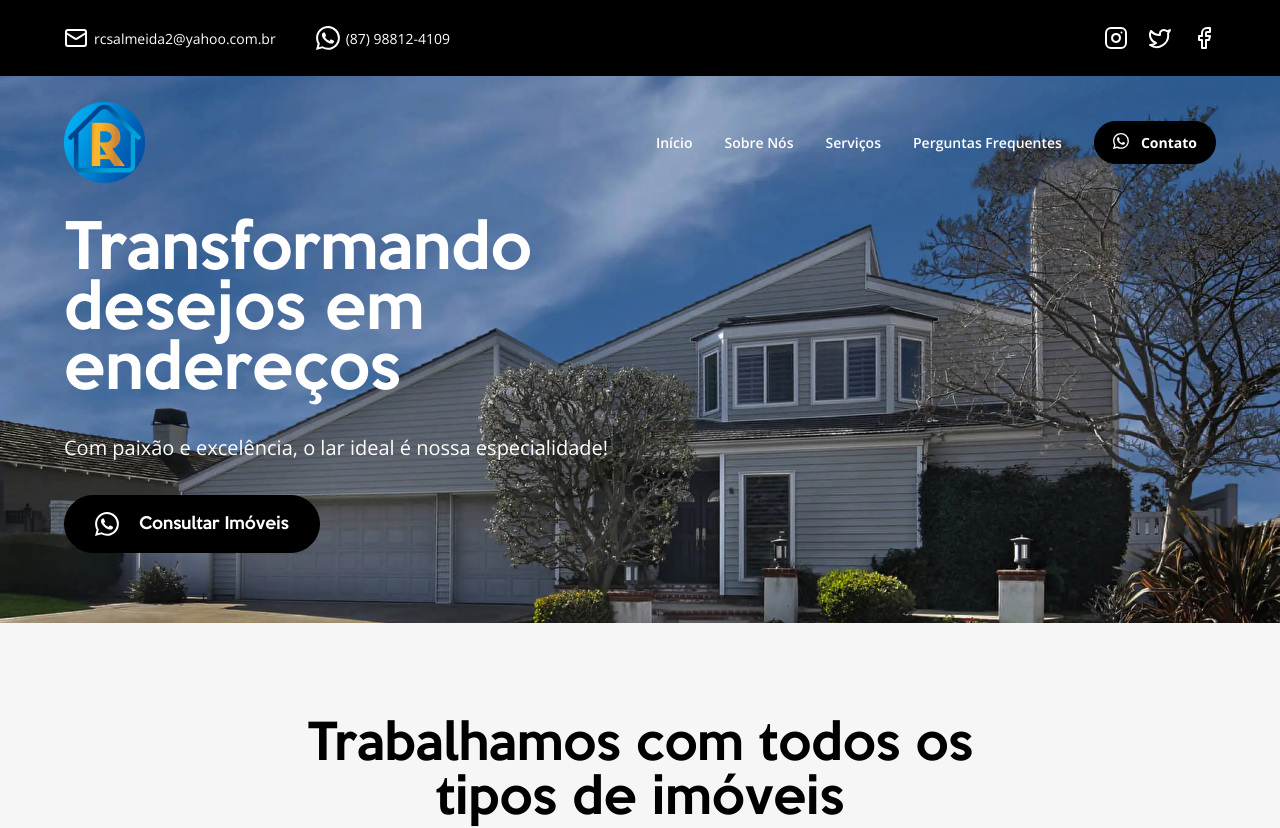
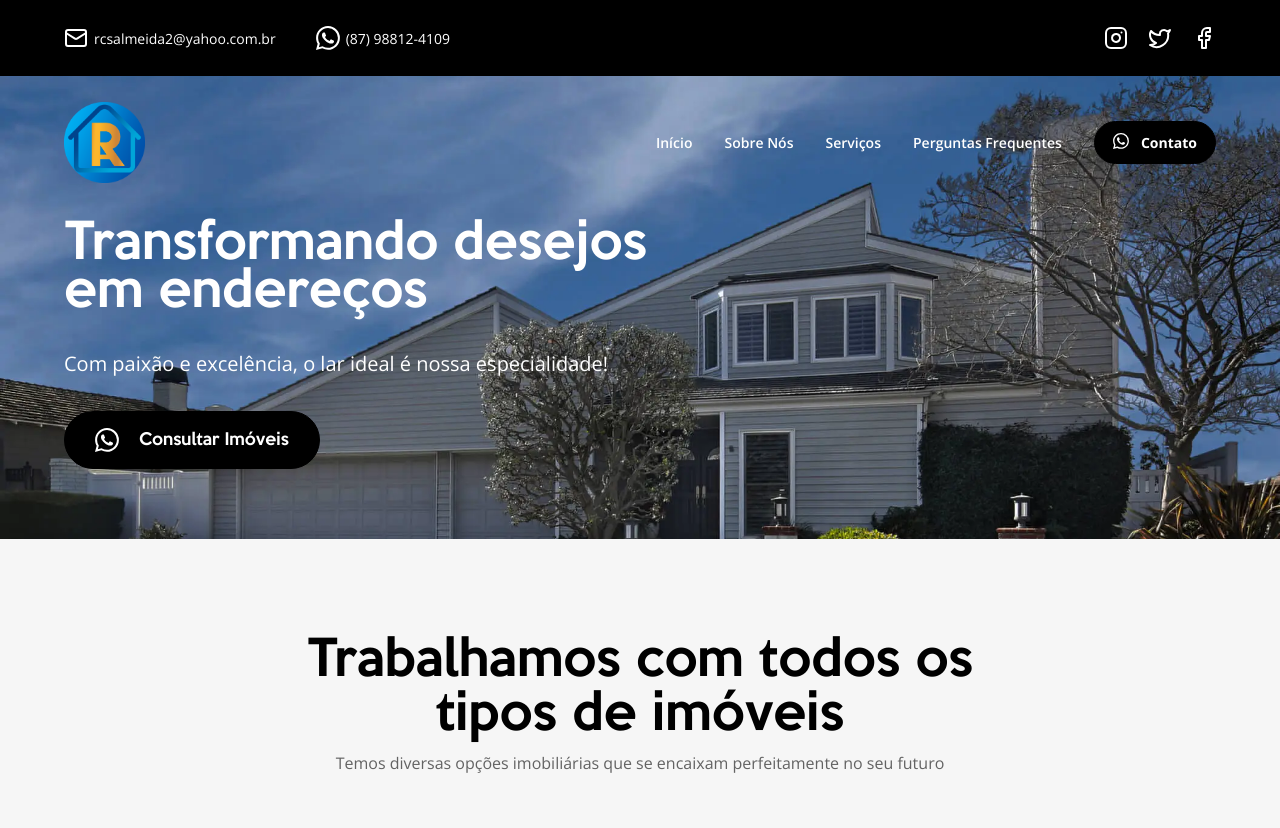
Before and after one commit to EdisonMatos/Landpage-Rita-Almeida, a React (Vite) app: page / in a window 1280 px wide. Shown: the top 828 px of the page. Built offline with nearby package versions, Linux system fonts and the light colour scheme.

Commit message:
fix: Altera tamanho do título da Hero na tela desktop1

```diff
--- a/src/components/sections/HeroSection.jsx
+++ b/src/components/sections/HeroSection.jsx
@@ -18,7 +18,7 @@ export default function HeroSection() {
             <div className="flex flex-col desktop1:flex-row mx-auto mb-[40px] w-[90%] max-w-[1215px] items-center gap-10 tablet2:gap-14 desktop3:gap-20">
               <div className="desktop1:w-[600px] flex flex-col gap-8">
                 <MotionDivLeftToRight>
-                  <div className="font-medium leading-none text-center desktop1:text-left text-title6 phone1:text-[36px] phone2:text-[40px] phone3:text-[44px] tablet1:text-[48px] desktop1:text-[60px]">
+                  <div className="font-medium leading-none text-center desktop1:text-left text-title6 phone1:text-[36px] phone2:text-[40px] phone3:text-[44px] tablet1:text-[48px] desktop1:text-[48px]">
                     <h1 className="">
                       Transformando desejos em endereços
                     </h1>
```
